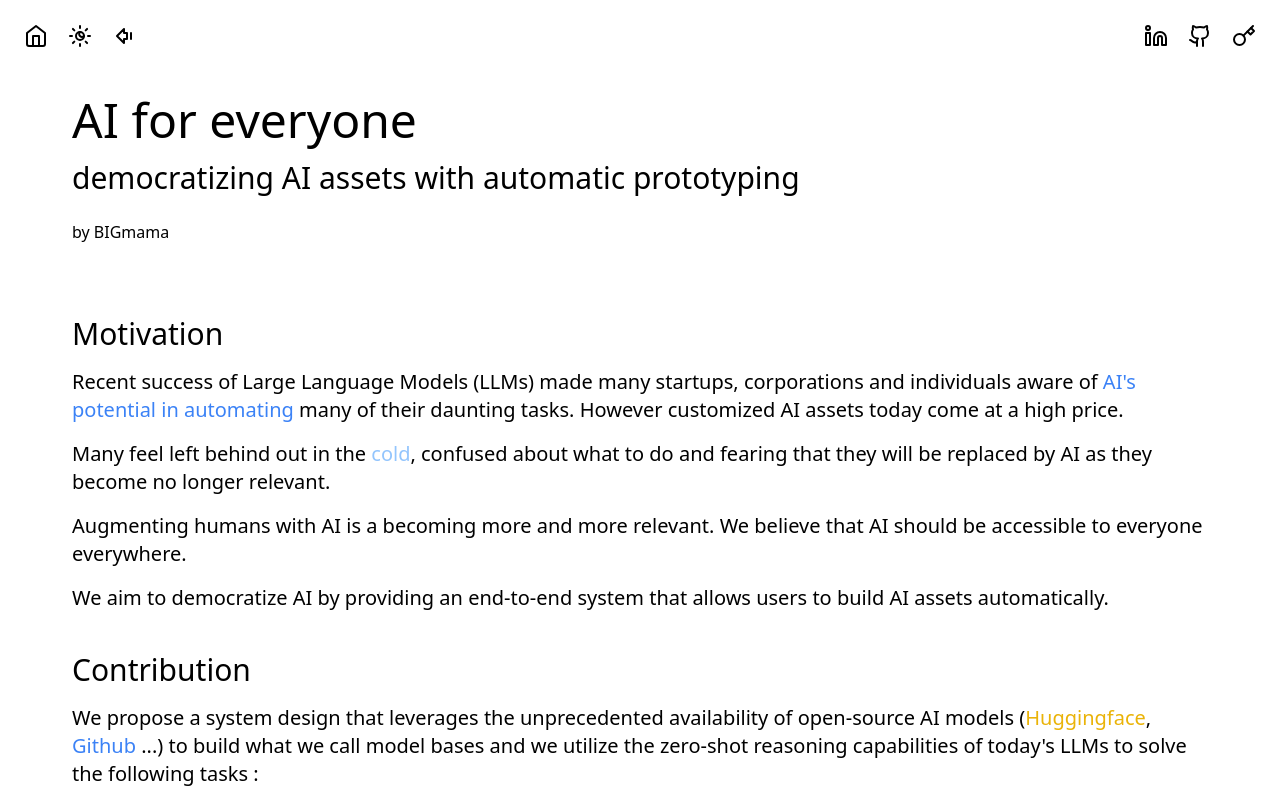
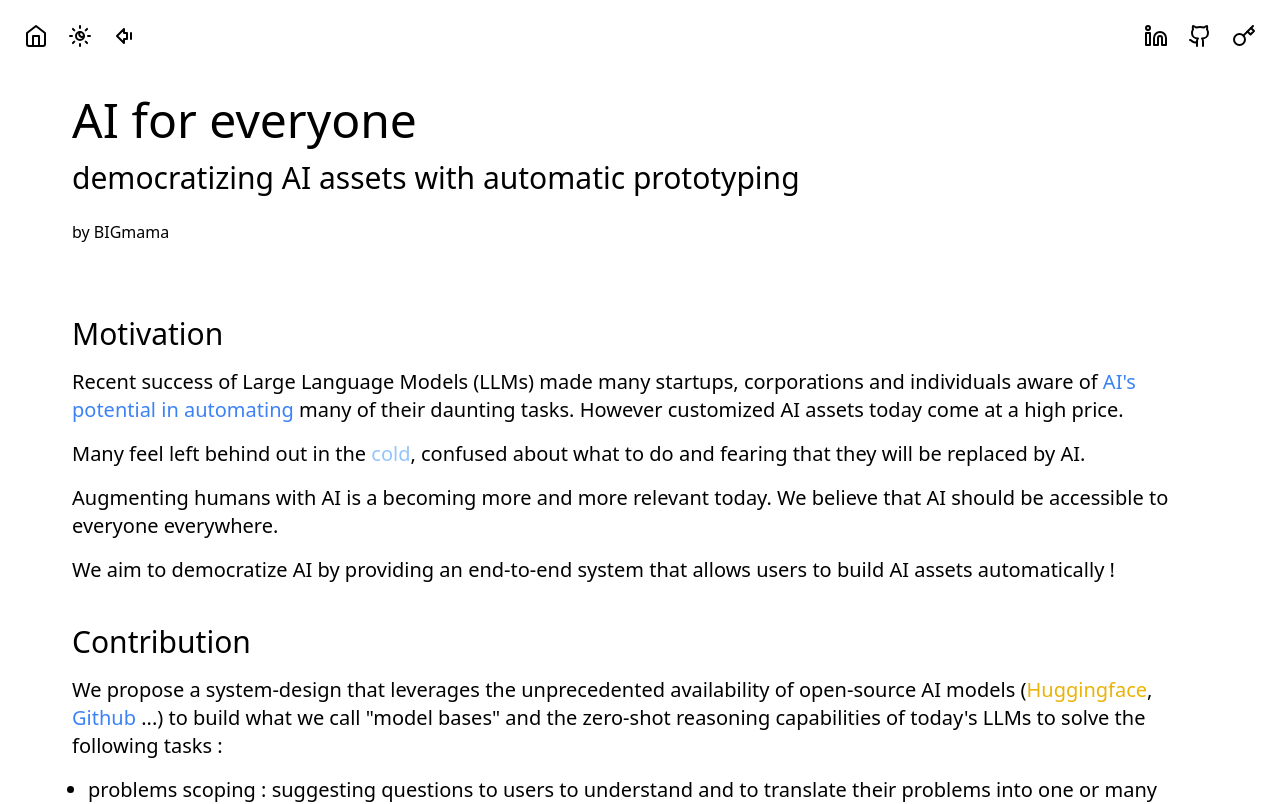
Before and after one commit to 1hachem/1hachem.xyz, a Next.js app: page /blogs/autoprototype in a window 1280 px wide. Shown: the top 804 px of the page. Built offline with nearby package versions, Linux system fonts and the light colour scheme; no server answers.

Commit message:
update blog

```diff
--- a/src/pages/blogs/autoprototype.mdx
+++ b/src/pages/blogs/autoprototype.mdx
@@ -12,23 +12,23 @@ Recent success of Large Language Models (LLMs) made many startups, corporations
 potential in automating</a> many of their daunting tasks. However customized AI assets today come at a high price.
 
 Many feel left behind out in the <a className="text-blue-300">cold</a>, confused about what to do
-and fearing that they will be replaced by AI as they become no longer relevant.
+and fearing that they will be replaced by AI.
 
-Augmenting humans with AI is a becoming more and more relevant. We believe that AI should be accessible to everyone everywhere.
+Augmenting humans with AI is a becoming more and more relevant today. We believe that AI should be accessible to everyone everywhere.
 
-We aim to democratize AI by providing an end-to-end system that allows users to build AI assets automatically.
+We aim to democratize AI by providing an end-to-end system that allows users to build AI assets automatically !
 
 ## Contribution
 
-We propose a system design that leverages the unprecedented availability of open-source AI models (<a className="text-yellow-500">Huggingface</a>, <a className="text-blue-500">Github</a> ...)
-to build what we call model bases and we utilize the zero-shot reasoning capabilities of today's LLMs to solve the following tasks :
+We propose a system-design that leverages the unprecedented availability of open-source AI models (<a className="text-yellow-500">Huggingface</a>, <a className="text-blue-500">Github</a> ...)
+to build what we call "model bases" and the zero-shot reasoning capabilities of today's LLMs to solve the following tasks :
 
-- problems scoping : suggesting questions to user to understand and translate their problem into a or a list of machine learning tasks
-- task planning : designing how the tasks should be addressed, setting up the input, output and dependency of each.
-- model selection : selecting the right model for each step of the pipeline.
+- problems scoping : suggesting questions to users to understand and to translate their problems into one or many machine learning tasks.
+- task planning : designing how the tasks should be addressed, setting up the inputs, outputs and the dependencies of each task in the pipeline.
+- model selection : selecting the right model in each step of the pipeline.
 - reflecting over proposed prototypes : checking the consistency of the proposed pipeline and reflecting over what could be a better proposition.
 
-Additionally, we use tools like <a className="text-blue-400">Docker</a> to ease building and scaling these prototypes.
+Additionally, we use tools like <a className="text-blue-400">Docker</a> to ease building and scaling these AI prototypes.
 
 ## System design
 
@@ -41,7 +41,7 @@ Here is a high level overview of how the system works :
 
 - New models can easily be added to the model base.
 
-- Human expertise can be programmatically encoded (for example as python functions) and to extend the model base,
+- Human expertise can be programmatically encoded (for example as python functions) to extend the model base,
   building a competitive advantage for companies over time and concretizing their know-how.
 
 ## References
```
